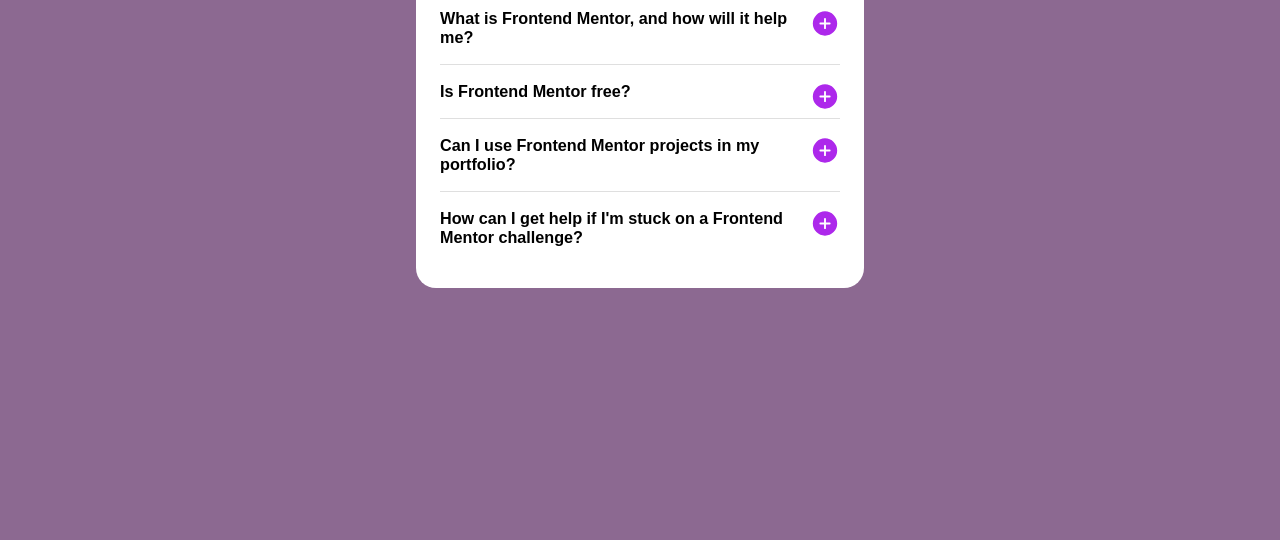
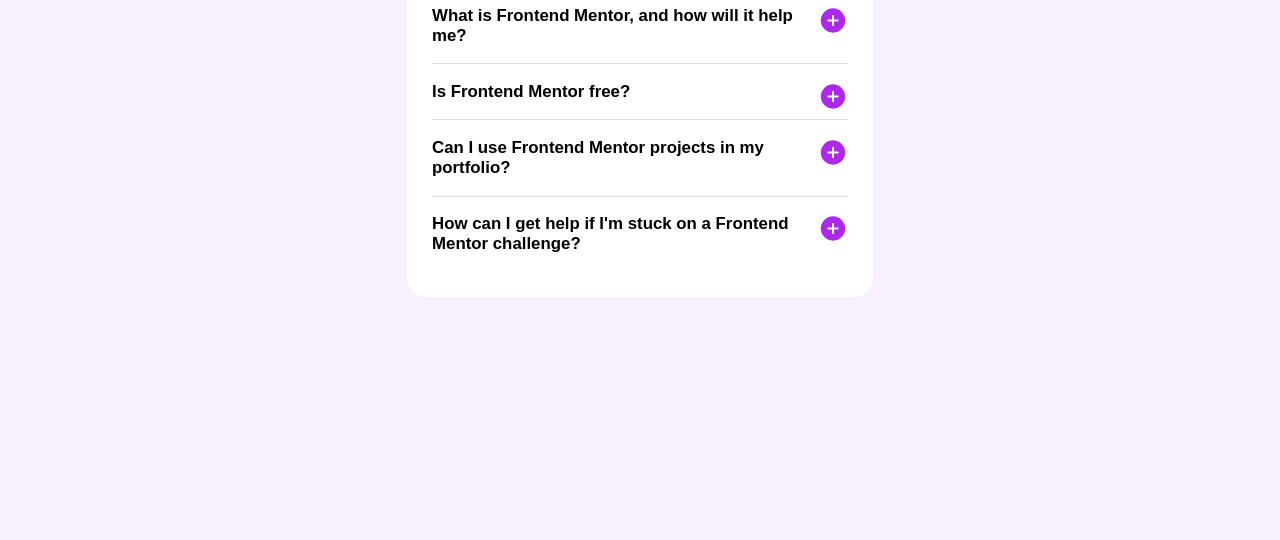
Before and after one commit to jayl-ch/faq-accordion, a plain HTML site: page index.html in a window 1280 px wide. Shown: the part 327-867 px from the top of the page. Drawn offline with Linux system fonts and the light colour scheme.

Commit message:
Adjusted the body background

```diff
--- a/css/global.css
+++ b/css/global.css
@@ -9,17 +9,18 @@
 @font-face {
   font-family: "Work Sans";
   src: url("../assets/fonts/WorkSans-VariableFont_wght.ttf");
+  font-weight: 400, 600, 700;
 }
 
 html {
-  font-size: clamp(1rem, 1.2vw, 1.5rem);
+  font-size: clamp(1rem, 1.3vw, 1.5rem);
 }
 
 body {
   overflow: hidden;
   background: url("../assets/images/background-pattern-mobile.svg") no-repeat;
   background-position: top center;
-  background-color: var(--Purple-600);
+  background-color: var(--Purple-100);
   background-size: 100% auto;
   margin: 2rem;
   display: grid;
```
